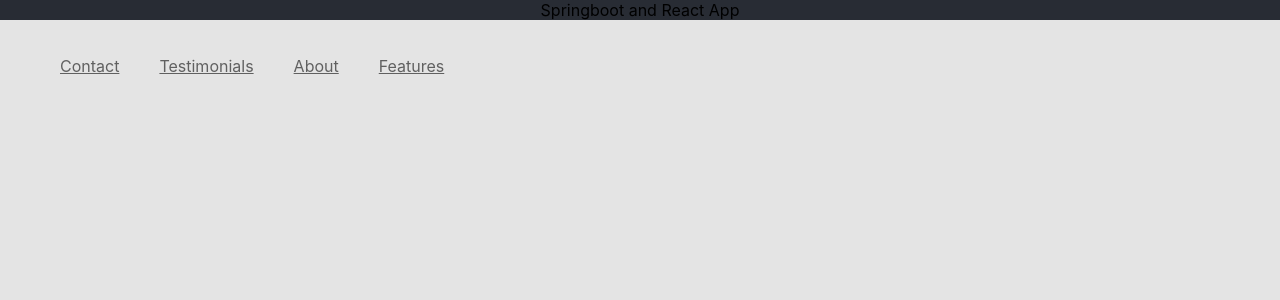
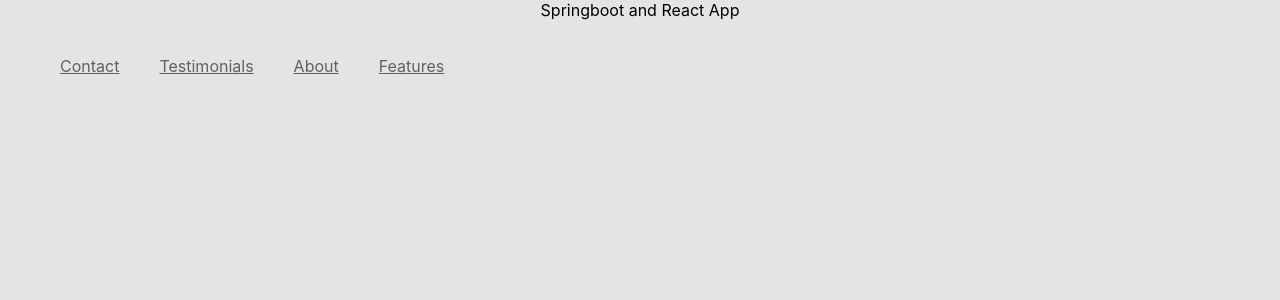
Before and after one commit to KevTheeDev/Capstone-Apparel, a React (Create React App) app in the folder thee_apparel/: page / in a window 1280 px wide. Shown: the top 300 px of the page. Built offline with nearby package versions, Linux system fonts and the light colour scheme.

Commit message:
rid of dark gray background

```diff
--- a/thee_apparel/src/App.css
+++ b/thee_apparel/src/App.css
@@ -4,5 +4,4 @@ body {
 
 .App {
   text-align: center;
-  background-color: #282c34;
 }
```
